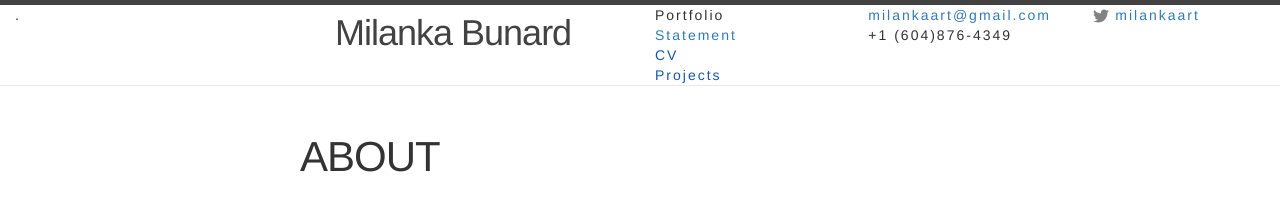
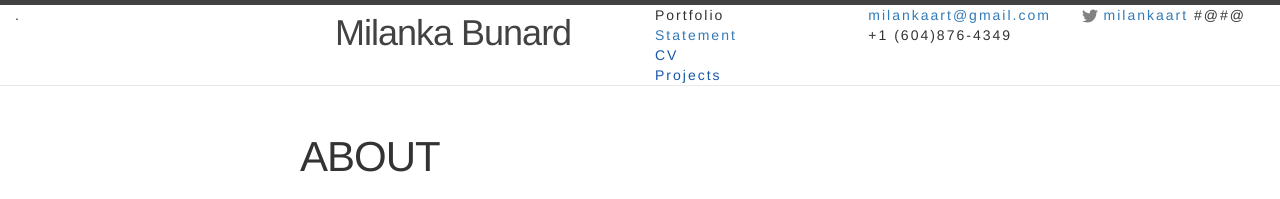
Before and after one commit to milankabunard/milankabunard.github.io, a Jekyll site: the page built from about.md, in a window 1280 px wide. Shown: the top 199 px of the page. Built offline with Jekyll 4.4.1, drawn with Linux system fonts in a browser that asks for light colours.

Commit message:
changes header

```diff
--- a/_includes/header.html
+++ b/_includes/header.html
@@ -8,14 +8,14 @@
   <div class="col-md-3"><a class="site-title" href="{{ site.baseurl }}/">{{ site.title }}</a></div>
   <div class="col-md-2"><a href=""></a>Portfolio<br/><a href="/about">Statement</a><br/><a href="">CV</a><br/><a href="">Projects</a></div>
   <div class="col-md-2"><a href="mailto:{{ site.email }}">{{ site.email }}</a><br/>+1 (604)876-4349</div>
-  <div class="col-md-2">&nbsp;
+  <div class="col-md-2">
     <span class="icon  icon--twitter">
       <svg viewBox="0 0 16 16">
         <path fill="#828282" d="M15.969,3.058c-0.586,0.26-1.217,0.436-1.878,0.515c0.675-0.405,1.194-1.045,1.438-1.809
                   c-0.632,0.375-1.332,0.647-2.076,0.793c-0.596-0.636-1.446-1.033-2.387-1.033c-1.806,0-3.27,1.464-3.27,3.27 c0,0.256,0.029,0.506,0.085,0.745C5.163,5.404,2.753,4.102,1.14,2.124C0.859,2.607,0.698,3.168,0.698,3.767 c0,1.134,0.577,2.135,1.455,2.722C1.616,6.472,1.112,6.325,0.671,6.08c0,0.014,0,0.027,0,0.041c0,1.584,1.127,2.906,2.623,3.206 C3.02,9.402,2.731,9.442,2.433,9.442c-0.211,0-0.416-0.021-0.615-0.059c0.416,1.299,1.624,2.245,3.055,2.271 c-1.119,0.877-2.529,1.4-4.061,1.4c-0.264,0-0.524-0.015-0.78-0.046c1.447,0.928,3.166,1.469,5.013,1.469 c6.015,0,9.304-4.983,9.304-9.304c0-0.142-0.003-0.283-0.009-0.423C14.976,4.29,15.531,3.714,15.969,3.058z"/>
       </svg>
     </span>
-    <a href="https://twitter.com/{{ site.twitter_username }}">{{ site.twitter_username }}</a>
+    <a href="https://twitter.com/{{ site.twitter_username }}">{{ site.twitter_username }}</a> #@#@
   </div>
 </div>
 
```
